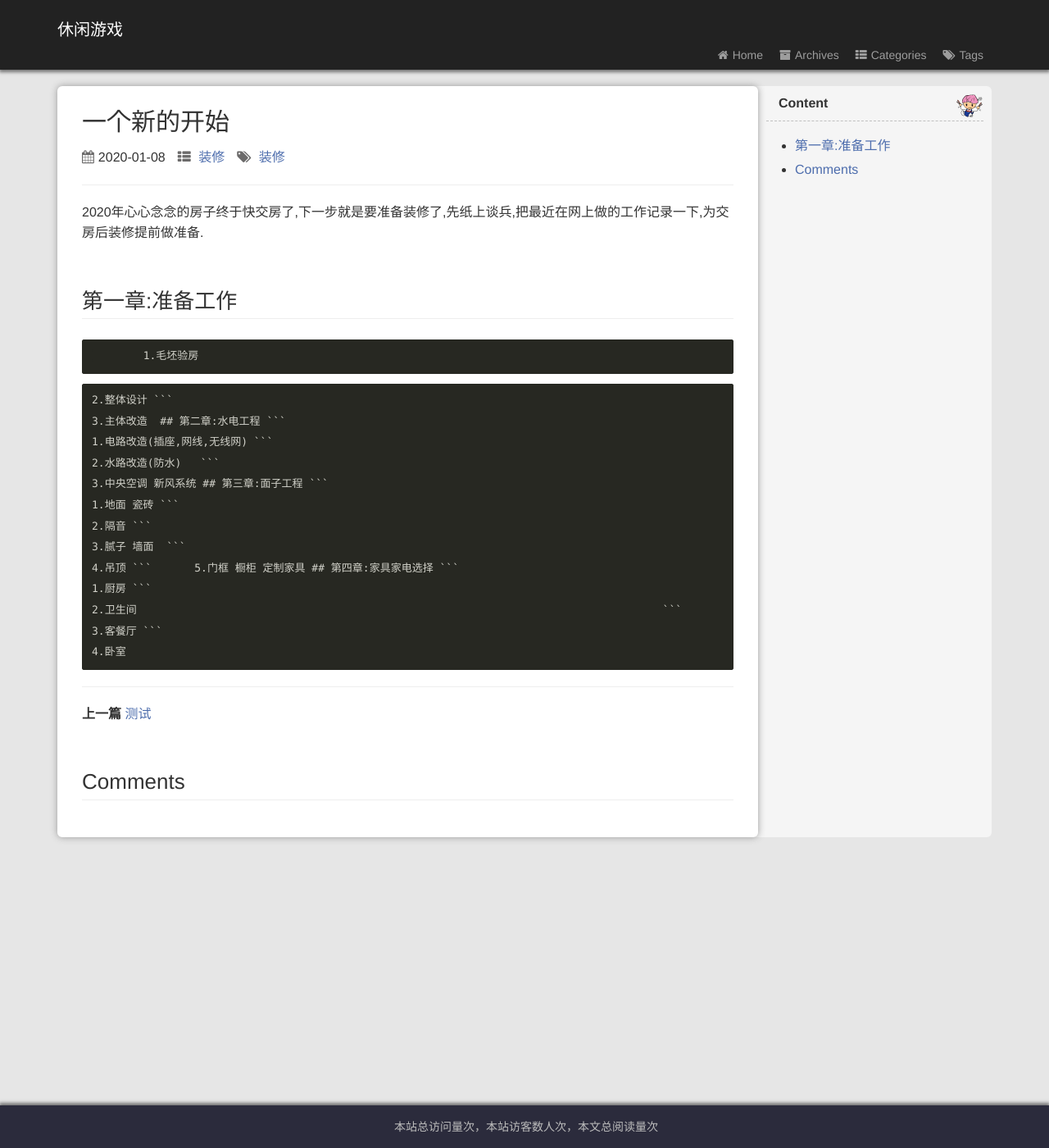
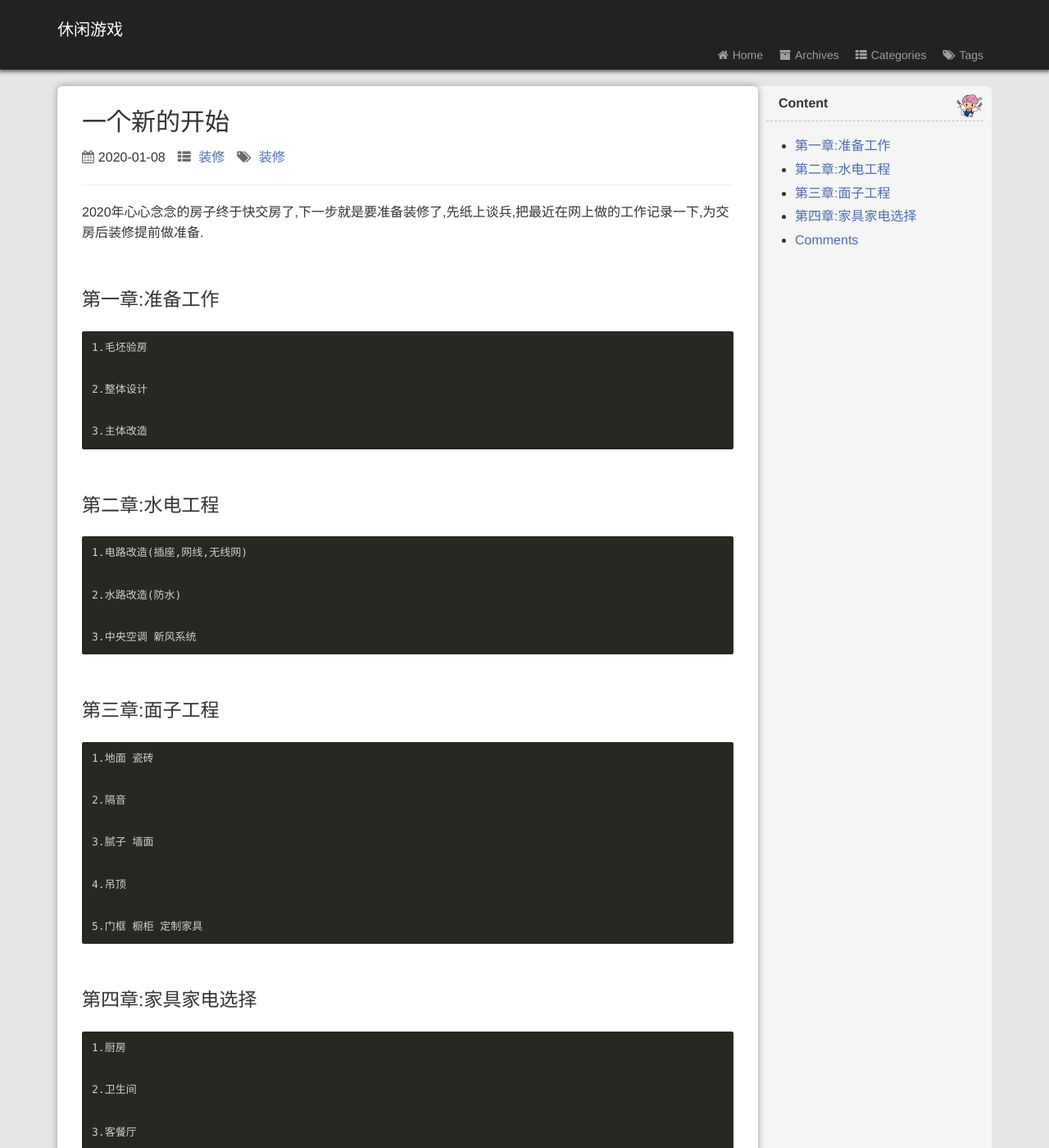
Before and after one commit to wuming0108/wuming0108.github.io, a Jekyll site: the page built from _posts/2020-01-08-the-new-start.md, in a window 1280 px wide and 1400 px high. Shown: the whole window at 82% size. Built offline with Jekyll 4.4.1, drawn with Linux system fonts in a browser that asks for light colours; comment, search, counter and statistics services are not loaded; a style sheet for code colours, icons or effects is not loaded.

Commit message:
no message

````diff
--- a/_posts/2020-01-08-the-new-start.md
+++ b/_posts/2020-01-08-the-new-start.md
@@ -9,36 +9,41 @@
 * content
 {:toc}
 2020年心心念念的房子终于快交房了,下一步就是要准备装修了,先纸上谈兵,把最近在网上做的工作记录一下,为交房后装修提前做准备.
-## 第一章:准备工作
-```
+
+### 第一章:准备工作
+
 	1.毛坯验房
-```
+
 	2.整体设计
-```
+
 	3.主体改造
-## 第二章:水电工程
-```
+
+### 第二章:水电工程
+
 	1.电路改造(插座,网线,无线网)
-```
+
 	2.水路改造(防水)
-```
+
 	3.中央空调 新风系统
-## 第三章:面子工程
-```
+
+### 第三章:面子工程
+
 	1.地面 瓷砖
-```
+
 	2.隔音
-```
+
 	3.腻子 墙面
-```
+
 	4.吊顶
-```	5.门框 橱柜 定制家具
-## 第四章:家具家电选择
-```
+
+	5.门框 橱柜 定制家具
+
+### 第四章:家具家电选择
+
 	1.厨房
-```
+
 	2.卫生间
-```
+
 	3.客餐厅
-```
+
 	4.卧室
````
